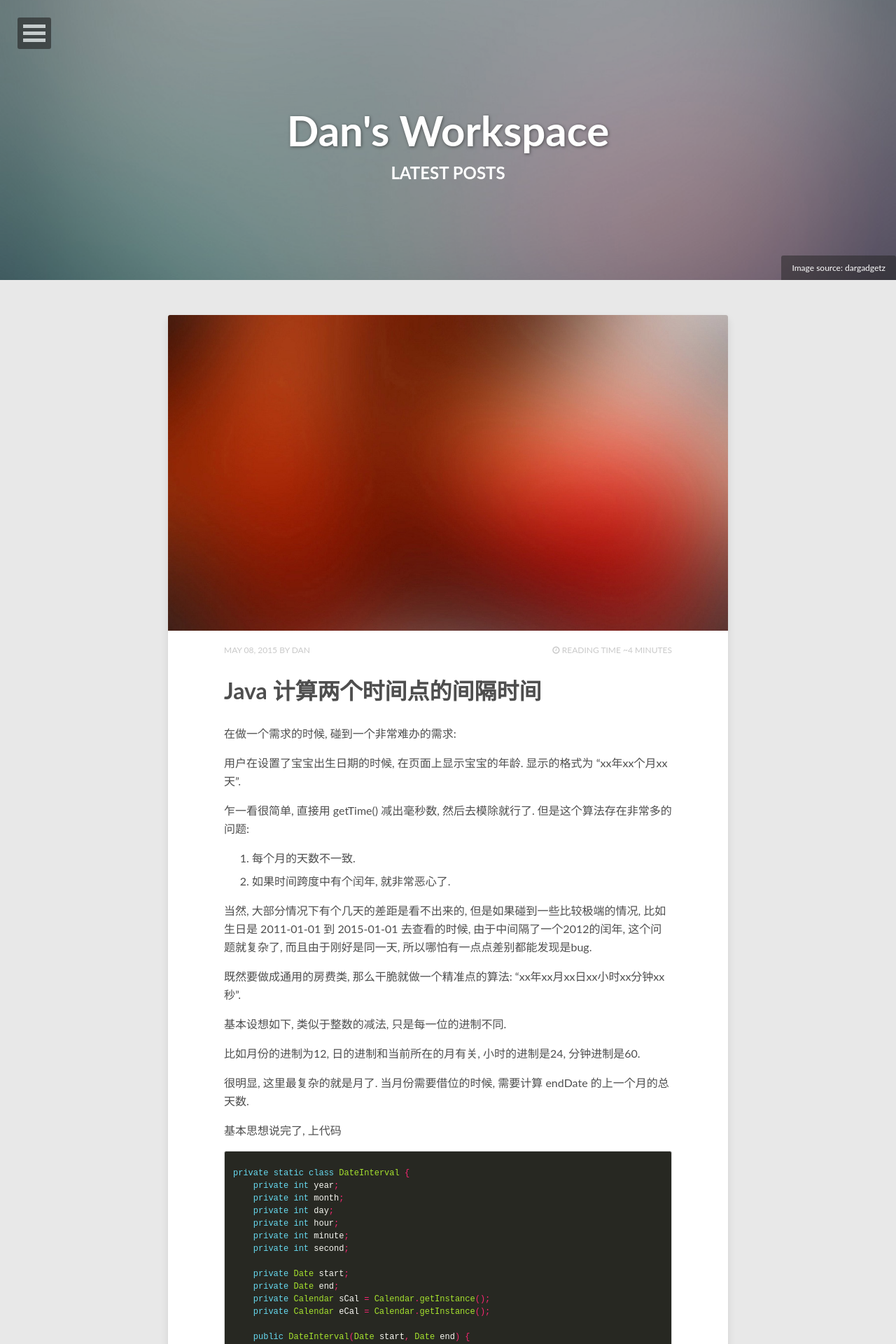
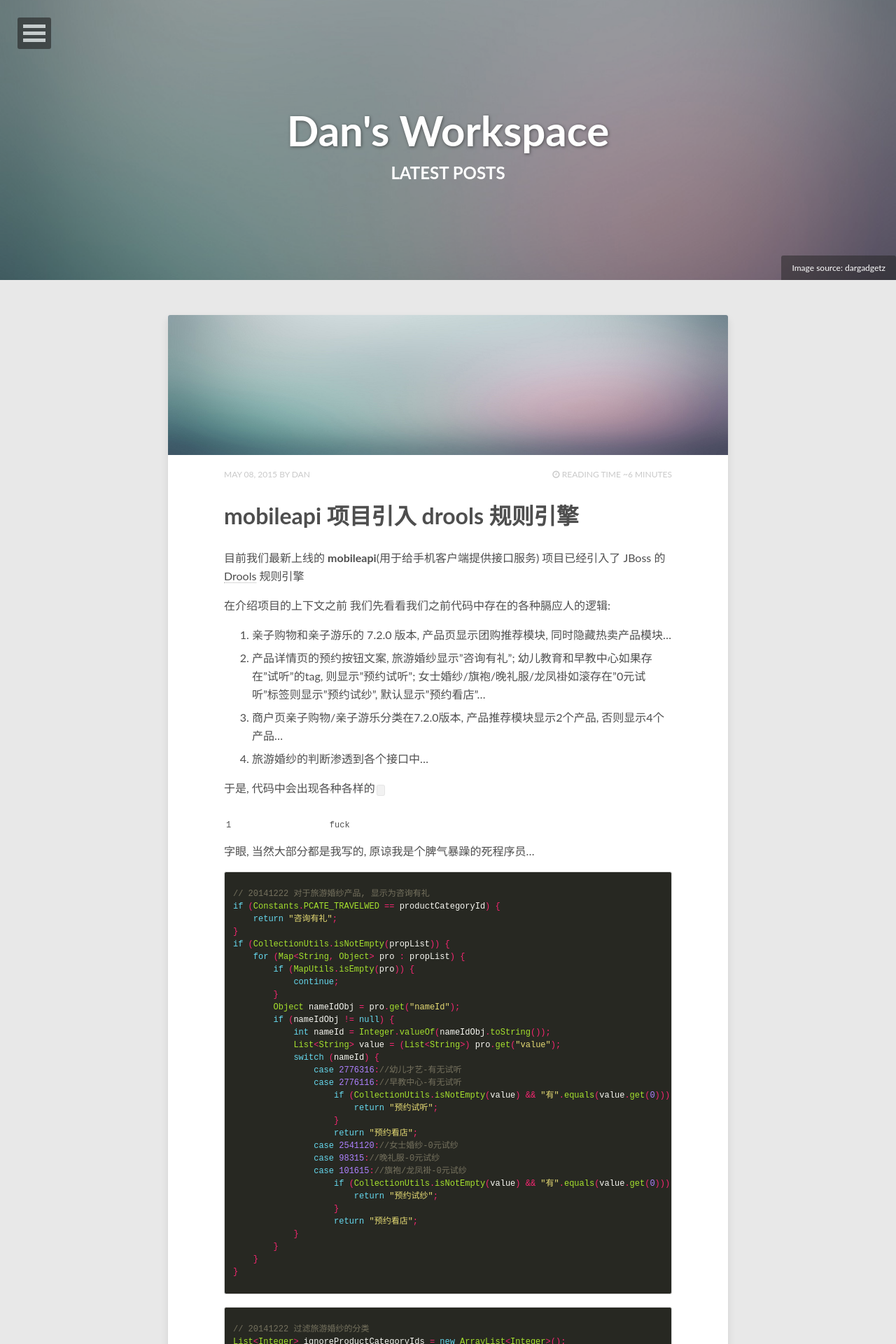
Before and after one commit to danshan/docker-jekyll, a Jekyll site: the page built from index.html, in a window 1280 px wide. Shown: the top 1920 px of the page at 70% size. Built offline with Jekyll 4.4.1, drawn with Linux system fonts in a browser that asks for light colours; some web fonts are replaced; the list of posts is cut into pages by our own code; some of the changed text lies outside the part shown.

Commit message:
feature add new post

```diff
--- /dev/null
+++ b/_posts/2015-05-14-drools_for_moblieapi.md
@@ -0,0 +1,251 @@
+---
+layout: post
+title: mobileapi 项目引入 drools 规则引擎
+date: 2015-05-08 15:20
+description: "对于很多复杂业务逻辑, 把一些经常修改和定制的业务逻辑交给 drools 处理"
+tags: [mobileapi drools java]
+image:
+  feature: abstract-1.jpg
+  credit: dargadgetz
+  creditlink: http://www.dargadgetz.com/ios-7-abstract-wallpaper-pack-for-iphone-5-and-ipod-touch-retina/
+---
+
+目前我们最新上线的 **mobileapi**(用于给手机客户端提供接口服务) 项目已经引入了 JBoss 的 [Drools](http://www.drools.org/) 规则引擎
+
+在介绍项目的上下文之前 我们先看看我们之前代码中存在的各种膈应人的逻辑:
+
+1. 亲子购物和亲子游乐的 7.2.0 版本, 产品页显示团购推荐模块, 同时隐藏热卖产品模块...
+2. 产品详情页的预约按钮文案, 旅游婚纱显示"咨询有礼"; 幼儿教育和早教中心如果存在"试听"的tag, 则显示"预约试听"; 女士婚纱/旗袍/晚礼服/龙凤褂如滚存在"0元试听"标签则显示"预约试纱", 默认显示"预约看店"...
+3. 商户页亲子购物/亲子游乐分类在7.2.0版本, 产品推荐模块显示2个产品, 否则显示4个产品...
+4. 旅游婚纱的判断渗透到各个接口中...
+
+于是, 代码中会出现各种各样的 `fuck` 字眼, 当然大部分都是我写的, 原谅我是个脾气暴躁的死程序员...
+
+{% highlight java %}
+// 20141222 对于旅游婚纱产品, 显示为咨询有礼
+if (Constants.PCATE_TRAVELWED == productCategoryId) {
+    return "咨询有礼";
+}
+if (CollectionUtils.isNotEmpty(propList)) {
+    for (Map<String, Object> pro : propList) {
+        if (MapUtils.isEmpty(pro)) {
+            continue;
+        }
+        Object nameIdObj = pro.get("nameId");
+        if (nameIdObj != null) {
+            int nameId = Integer.valueOf(nameIdObj.toString());
+            List<String> value = (List<String>) pro.get("value");
+            switch (nameId) {
+                case 2776316://幼儿才艺-有无试听
+                case 2776116://早教中心-有无试听
+                    if (CollectionUtils.isNotEmpty(value) && "有".equals(value.get(0))) {
+                        return "预约试听";
+                    }
+                    return "预约看店";
+                case 2541120://女士婚纱-0元试纱
+                case 98315://晚礼服-0元试纱
+                case 101615://旗袍/龙凤褂-0元试纱
+                    if (CollectionUtils.isNotEmpty(value) && "有".equals(value.get(0))) {
+                        return "预约试纱";
+                    }
+                    return "预约看店";
+            }
+        }
+    }
+}
+{% endhighlight %}
+
+{% highlight java %}
+// 20141222 过滤旅游婚纱的分类
+List<Integer> ignoreProductCategoryIds = new ArrayList<Integer>();
+ignoreProductCategoryIds.add(Constants.PCATE_TRAVELWED);
+
+PageModel pagemodel = weddingShopProductService.paginateShopProductsByShopIdAndCategoryFilter(page, limit, shop.getShopId(), null, ignoreProductCategoryIds, WeddingShopProductOrderEnum.UPDATE_DESC);
+// 相信你看到这段代码的时候, 已经心中无数草泥马在奔腾....BUT...
+// 这里还没有结束, 因为这个筛选结果是排除了旅游婚纱的结果, 但是总数却需要返回包含旅游婚纱的数据.
+// 这个逻辑以后直接找产品去, 我也不知道怎么维护, 如果你看到了这个代码, 千万别骂我, 我也他妈的没办法.
+// 现在只有我和上帝能看懂这段逻辑, 等你看的时候, 估计只有上帝能看懂了.
+// God bless you.
+PageModel result = weddingShopProductService.paginateShopProductsByShopIdAndCategoryFilter(page, limit, shop.getShopId(), null, null, WeddingShopProductOrderEnum.UPDATE_DESC);
+if (result == null) {
+    return null;
+} else {
+    result.setRecords(pagemodel.getRecords());
+    return result;
+}
+{% endhighlight %}
+
+{% highlight java %}
+// 收集所有推荐的产品id, 这个productIds 也就是输出的排序
+List<Integer> productIds = new LinkedList<Integer>();
+for (List<ShopProductRecommendDTO> values : recommendShopProducts.values()) {
+    for (ShopProductRecommendDTO value : values) {
+        if (productIds.size() < limit && value.getIsUseful()) {
+            // 20141222 这里要过滤掉所有的旅游婚纱的分类!! 我操我操 fuckfuckfuck, 这个代码以后谁tm来维护!
+            if (value.getProductCategoryId() == Constants.PCATE_TRAVELWED) {
+                continue;
+            }
+            productIds.add(value.getProductId());
+        }
+    }
+}
+{% endhighlight %}
+
+{% highlight java %}
+boolean isHomeDecorate = HomeUtil.isHomeDecorate(shop.getMainCategoryId()) && VersionUtil.compare(context.getVersion(), "6.9.5") >= 0;
+for (WeddingShopProductDTO dto : productDtos) {
+    if(isHomeDecorate){
+        //家装的装修设计分类，需要有version的判断
+        List<Map<String,Object>> tags = weddingShopProductService.findAllTagsByProductId(dto.getId());
+        productDos.add(new WeddingProductDo(dto, coverPicType, tags, context));
+    }
+    else{
+        productDos.add(new WeddingProductDo(dto, coverPicType));
+    }
+}
+{% endhighlight %}
+
+规则引擎的出现非常好的解决了这样将一些复杂的条件判断耦合在业务代码中的难以维护的问题. 通过一组规则(版本/分类/标签等), 为接口的返回提供了一套预判的配置, 比如"最多输出几个? 最少输出几个? 忽略哪几个? 默认是啥?", 那么接口在处理业务逻辑的时候, 完全可以只通过这个配置处理, 将复杂的判断抽离统一的业务逻辑.
+
+## 如何使用
+
+1. 使用eclipse或者idea作为IDE的同学可以去直接下载drools的插件. 官方的库里就有
+2. 对于本地要启动mobileapi项目的, 需要在本地的 `%TOMCAT_HOME%/bin/catalian.sh` 中加入这么一行代码, 放心加, 这个是生产环境上也有的.
+
+{% highlight bash %}
+CATALINA_OPTS="$CATALINA_OPTS -Dclient.encoding.override=UTF-8 -Dfile.encoding=UTF-8 -Duser.language=zh -Duser.region=CN"
+{% endhighlight %}
+
+3. 参考 **之前写的规则**, 添加自己新的规则.
+
+4. 通过 **单元测试**, 来验证自己的规则已经生效, 并且符合预期.
+
+**举个例子**
+
+这个需求是: 针对7.2.0版本的客户端及以上版本, 如果商户分类是亲子购物或者亲子游乐, 则显示4个团购推荐, 这4个推荐必须是亲子游乐/幼儿教育/亲子摄影分类的. 如果搜索到的团购不足2个, 则隐藏该模块, 是不是很绕?
+
+于是我们创建一个用于配置的Fact对象:
+
+{% highlight java %}
+public class GrouponRecommendConfigFT {
+
+    /** 是否需要推荐团购 */
+    private boolean needRecommend;
+
+    private int maxLimit;
+    private int minLimit;
+
+    private List<Integer> shopCategoryIdList = Lists.newLinkedList();
+
+    public void addShopCategoryId(int categoryId) {
+        this.shopCategoryIdList.add(categoryId);
+    }
+}
+{% endhighlight %}
+
+并正对这个业务去定制规则:
+
+{% highlight java %}
+declare BabyFunAndShopping
+end
+
+rule "默认不输出团购推荐"
+    salience 1000
+
+    lock-on-active true
+
+    when
+        $config: GrouponRecommendConfigFT()
+    then
+        $config.setNeedRecommend(false);
+
+end
+
+rule "判断是否为亲子游乐或亲子购物"
+    salience 999
+
+    lock-on-active true
+
+    when
+        Category(id == Constants.CATE_BABY_SHOPPING || id == Constants.CATE_BABY_FUN)
+    then
+        insert(new BabyFunAndShopping());
+
+end
+
+rule "只输出两个推荐"
+    salience 998
+
+    no-loop true
+
+    when
+        $config: GrouponRecommendConfigFT()
+        IMobileContext(VersionUtil.compare(version, "7.2.0") >= 0)
+        BabyFunAndShopping()
+    then
+        $config.setNeedRecommend(true);
+        $config.setMinLimit(2);
+        $config.setMaxLimit(4);
+        $config.addShopCategoryId(Constants.CATE_BABY_EDU);
+        $config.addShopCategoryId(Constants.CATE_BABY_FUN);
+        $config.addShopCategoryId(Constants.CATE_BABY_PHOTO);
+
+end
+{% endhighlight %}
+
+可以看到, 我们只是针对业务, 去生成一个最终的配置, 最终的接口逻辑就是根据这份配置去做最终的输出.
+
+下面针对这个业务, 定制我们的单元测试来验证规则:
+
+{% highlight java %}
+@Test
+public void testBabyShopping7_2_0() {
+    ShopDTO shop = new ShopDTO();
+
+    Category category = new Category();
+    category.setId(Constants.CATE_BABY_SHOPPING);
+
+    MobileContext context = new MobileContext();
+    context.setVersion("7.2.0");
+
+    IRuleProcessor ruleProcessor = ruleEngine.getProcessor(Processor.BABY_GROUPON_RECOMMEND);
+
+    List<Object> facts = new ArrayList<Object>();
+    facts.add(shop);
+    facts.add(category);
+    facts.add(context);
+
+    GrouponRecommendConfigFT configFT = (GrouponRecommendConfigFT) ruleProcessor.execute(facts);
+    assertTrue(configFT.isNeedRecommend());
+    assertEquals(4, configFT.getMaxLimit());
+    assertEquals(2, configFT.getMinLimit());
+    assertTrue(configFT.getShopCategoryIdList().contains(Constants.CATE_BABY_EDU));
+    assertTrue(configFT.getShopCategoryIdList().contains(Constants.CATE_BABY_PHOTO));
+    assertTrue(configFT.getShopCategoryIdList().contains(Constants.CATE_BABY_FUN));
+
+}
+{% endhighlight %}
+
+## 下一步的设想
+
+1. 可以通过一个web去动态的修改规则实现规则的动态调整, 而不用停机发布, 可以将规则保存在zookeeper, 或者通过swallow的方式发送给所有的web server. 这一点drools框架是支持的.
+
+2. 在一些适合的场景也引入规则引擎, 如发红包活动, 防作弊点赞等.
+
+## 常见问题
+
+1. 既然drools可以动态加载, 和groovy有点类似, 为啥不直接用groovy?
+
+groovy虽然可以动态加载, 但实际上还是要在里面写一大堆if...else逻辑, 等于是把恶心的逻辑放到了另一个文件, 并没有实现解耦. 而规则引擎更像是邮件的fillter, 配置更灵活. 另一个很重要的原因是, drools 在compile rules的时候, 会通过 [RETE](http://www.paper.edu.cn/download/downPaper/200812-814) 算法进行优化, 效率更高.
+
+2. 为啥不直接用lion?
+
+还嫌lion不够乱的? 每个api加2个配置, 维护都是一场灾难.
+
+3. 性能怎样?
+
+前面说到了drools在 [RETE](http://www.paper.edu.cn/download/downPaper/200812-814) 的算法的基础上还做了一写自己的优化, 性能绝对不是问题. 在之前的公司, 使用 drools 做风控判断. 针对3到5各rule, 2000+的qps轻轻松松.
+
+#### 参考文档
+* 官方文档 [https://docs.jboss.org/drools/release/5.6.0.Final/drools-docs/html_single](https://docs.jboss.org/drools/release/5.6.0.Final/drools-docs/html_single)
+* RETE算法 [http://www.paper.edu.cn/download/downPaper/200812-814](http://www.paper.edu.cn/download/downPaper/200812-814)
--- a/_sass/_page.scss
+++ b/_sass/_page.scss
@@ -396,6 +396,8 @@ header .entry-meta {
 	}
 	img {
 		@include border-radius(3px,0,0,3px); // round image corners
+		height: 200px;
+		width: 800px;
 	}
 }
 
```
Also changed, not shown: _posts/2013-08-24-h2_database_for_unit_test.md (+1 -1 lines), _posts/2015-05-08-cal_date_interval.md (+1 -1 lines).
